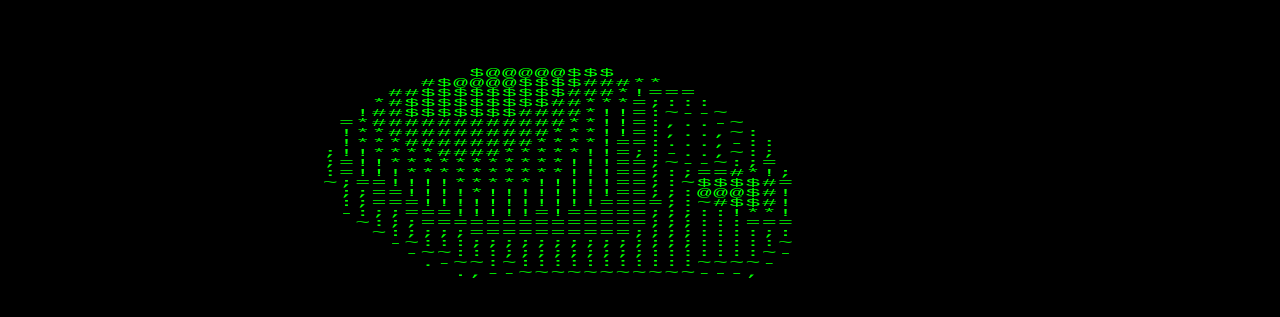
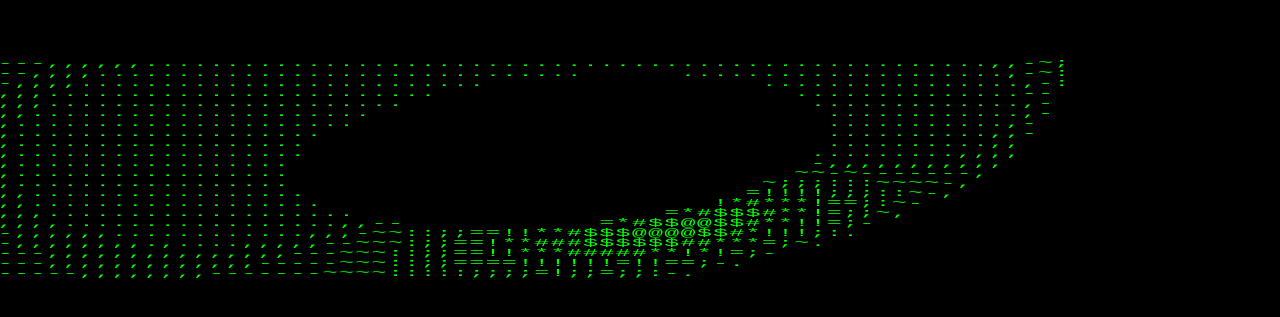
Before and after one commit to Thundercok/Thundercok, a plain HTML site: page index.html in a window 1280 px wide. Shown: the part 231-548 px from the top of the page. Drawn offline with Linux system fonts and the light colour scheme.

Commit message:
nothing BIG

```diff
--- a/index.html
+++ b/index.html
@@ -3,7 +3,7 @@
 <head>
     <meta charset="UTF-8">
     <meta name="viewport" content="width=device-width, initial-scale=1.0">
-    <title>Spinning Donut ASCII</title>
+    <title>Ông Ba Chèo's Researches</title>
     <style>
         /* Định dạng giao diện tối giản để làm nổi bật chiếc bánh donut */
         body {
@@ -66,7 +66,7 @@
                 var ct=Math.cos(j), st=Math.sin(j);
                 for(var i=0; i<6.28; i+=0.02) { // Vòng lặp phi
                     var sp=Math.sin(i), cp=Math.cos(i),
-                        h=ct+2, // Bán kính vòng xuyến
+                        h=ct+4, // Bán kính vòng xuyến
                         D=1/(sp*h*sA+st*cA+5), // Giá trị Z (chiều sâu)
                         t=sp*h*cA-st*sA;
 
@@ -91,7 +91,7 @@
         }
 
         // Gọi hàm drawDonut 30 lần mỗi giây (30 FPS)
-        setInterval(drawDonut, 33);
+        setInterval(drawDonut, 63);
 
     })();
 </script>
```
